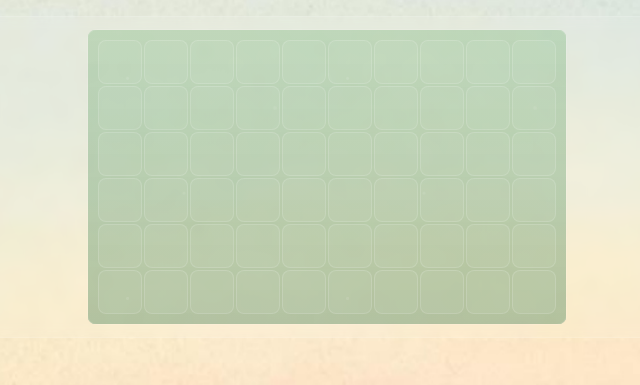
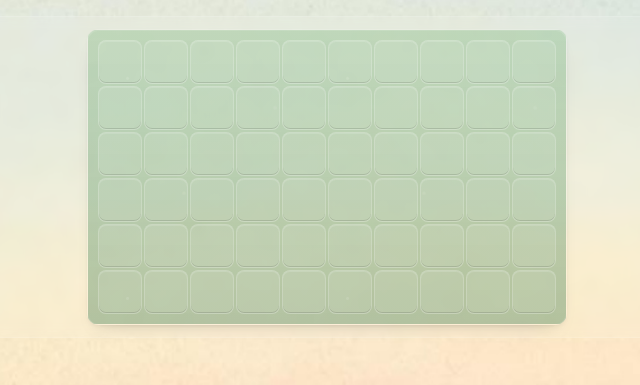
Before and after one commit to zhuoweishun/plant-lianliankan, a website built with Vite: page index.html in a window 1280 px wide. Shown: the top 385 px of the page, 71-711 px from the left. Built offline with nearby package versions, Linux system fonts and the light colour scheme.

Commit message:
feat(ui): improve garden ground and tile visuals

```diff
--- a/src/styles.css
+++ b/src/styles.css
@@ -206,3 +206,63 @@ code {
 .scene--match .board-pane {
   background: rgba(255, 255, 255, 0.08);
 }
+
+/* ------------------------------------------------------------
+   Garden grid visuals (make it feel like lawn tiles)
+   ------------------------------------------------------------ */
+
+.garden-grid {
+  position: relative;
+  /* “草地地块”底：柔和渐变 + 轻微花点 */
+  background:
+    radial-gradient(circle at 18% 22%, rgba(255, 255, 255, 0.10) 0 1px, transparent 2px),
+    radial-gradient(circle at 72% 30%, rgba(255, 255, 255, 0.08) 0 1.2px, transparent 2.6px),
+    radial-gradient(circle at 40% 68%, rgba(255, 255, 255, 0.07) 0 1px, transparent 2.2px),
+    linear-gradient(180deg, rgba(120, 180, 120, 0.35), rgba(70, 130, 90, 0.40));
+  background-size: 220px 220px, 260px 260px, 240px 240px, auto;
+  background-repeat: repeat, repeat, repeat, no-repeat;
+  background-position: 0 0, 0 0, 0 0, center;
+  border: 1px solid rgba(255, 255, 255, 0.14);
+  border-radius: 12px;
+  box-shadow:
+    rgba(0, 0, 0, 0.22) 0 10px 18px -12px,
+    rgba(0, 0, 0, 0.18) 0 2px 6px -4px,
+    inset rgba(255, 255, 255, 0.10) 0 1px 0;
+}
+
+.garden-cell {
+  appearance: none;
+  border-radius: 8px;
+  border: 1px solid rgba(255, 255, 255, 0.18);
+  background: rgba(255, 255, 255, 0.10);
+  box-shadow:
+    inset rgba(255, 255, 255, 0.14) 0 1px 0,
+    inset rgba(0, 0, 0, 0.12) 0 -1px 0;
+  transition:
+    background 160ms ease,
+    border-color 160ms ease,
+    transform 120ms ease;
+}
+
+.garden-cell:hover {
+  background: rgba(255, 255, 255, 0.14);
+  border-color: rgba(255, 255, 255, 0.24);
+}
+
+.garden-placement {
+  border-radius: 10px;
+  border: 1px solid rgba(0, 0, 0, 0.22);
+  box-shadow:
+    rgba(0, 0, 0, 0.28) 0 10px 16px -12px,
+    rgba(0, 0, 0, 0.16) 0 2px 6px -5px,
+    inset rgba(255, 255, 255, 0.14) 0 1px 0;
+  transition: transform 120ms ease, box-shadow 160ms ease;
+}
+
+.garden-placement:hover {
+  transform: translateY(-1px);
+  box-shadow:
+    rgba(0, 0, 0, 0.30) 0 12px 18px -12px,
+    rgba(0, 0, 0, 0.18) 0 3px 8px -6px,
+    inset rgba(255, 255, 255, 0.16) 0 1px 0;
+}
--- a/src/ui/scenes/GardenScene.ts
+++ b/src/ui/scenes/GardenScene.ts
@@ -399,25 +399,13 @@ export class GardenScene {
     this.gridEl.style.gridTemplateRows = `repeat(${this.garden.height}, ${cellPx}px)`;
     this.gridEl.style.gap = `${gapPx}px`;
     this.gridEl.style.padding = "10px";
-    // 草坪地块：用渐变模拟纸感草地（避免额外纹理资源与水印风险）
-    this.gridEl.style.background = `
-      radial-gradient(circle at 18% 22%, rgba(255,255,255,0.10) 0 1px, transparent 2px),
-      radial-gradient(circle at 72% 30%, rgba(255,255,255,0.08) 0 1.2px, transparent 2.6px),
-      radial-gradient(circle at 40% 68%, rgba(255,255,255,0.07) 0 1px, transparent 2.2px),
-      linear-gradient(180deg, rgba(120, 180, 120, 0.35), rgba(70, 130, 90, 0.40))
-    `;
-    this.gridEl.style.backgroundSize = "220px 220px, 260px 260px, 240px 240px, auto";
-    this.gridEl.style.backgroundRepeat = "repeat, repeat, repeat, no-repeat";
-    this.gridEl.style.backgroundPosition = "0 0, 0 0, 0 0, center";
-    this.gridEl.style.border = "1px solid rgba(255,255,255,0.12)";
-    this.gridEl.style.borderRadius = "10px";
 
     // Base cells
     for (let y = 0; y < this.garden.height; y++) {
       for (let x = 0; x < this.garden.width; x++) {
         const btn = document.createElement("button");
         btn.type = "button";
-        btn.className = "btn";
+        btn.className = "garden-cell";
         // IMPORTANT:
         // Base cells must have fixed grid coordinates; otherwise CSS grid auto-placement
         // will "skip" cells occupied by placed decorations and reflow remaining cells,
@@ -427,9 +415,6 @@ export class GardenScene {
         btn.style.width = `${cellPx}px`;
         btn.style.height = `${cellPx}px`;
         btn.style.padding = "0";
-        btn.style.borderRadius = "8px";
-        btn.style.background = "rgba(255,255,255,0.06)";
-        btn.style.borderColor = "rgba(255,255,255,0.14)";
         btn.style.cursor = this.selected || this.movingIndex !== null ? "pointer" : "default";
         btn.textContent = "";
         this.gridEl.appendChild(btn);
@@ -443,14 +428,12 @@ export class GardenScene {
       const def = DECORATIONS.find((d) => d.id === (p.id as DecorationId));
       const card = document.createElement("button");
       card.type = "button";
-      card.className = "btn";
+      card.className = "garden-placement";
       card.setAttribute("data-placement-index", String(i));
       card.style.gridColumn = `${p.x + 1} / span ${p.w}`;
       card.style.gridRow = `${p.y + 1} / span ${p.h}`;
       card.style.display = "grid";
       card.style.placeItems = "center";
-      card.style.borderRadius = "10px";
-      card.style.border = "1px solid rgba(0,0,0,0.2)";
       card.style.background = def?.color ?? "rgba(255,255,255,0.18)";
       card.style.color = "rgba(0,0,0,0.75)";
       card.style.fontSize = "12px";
```
